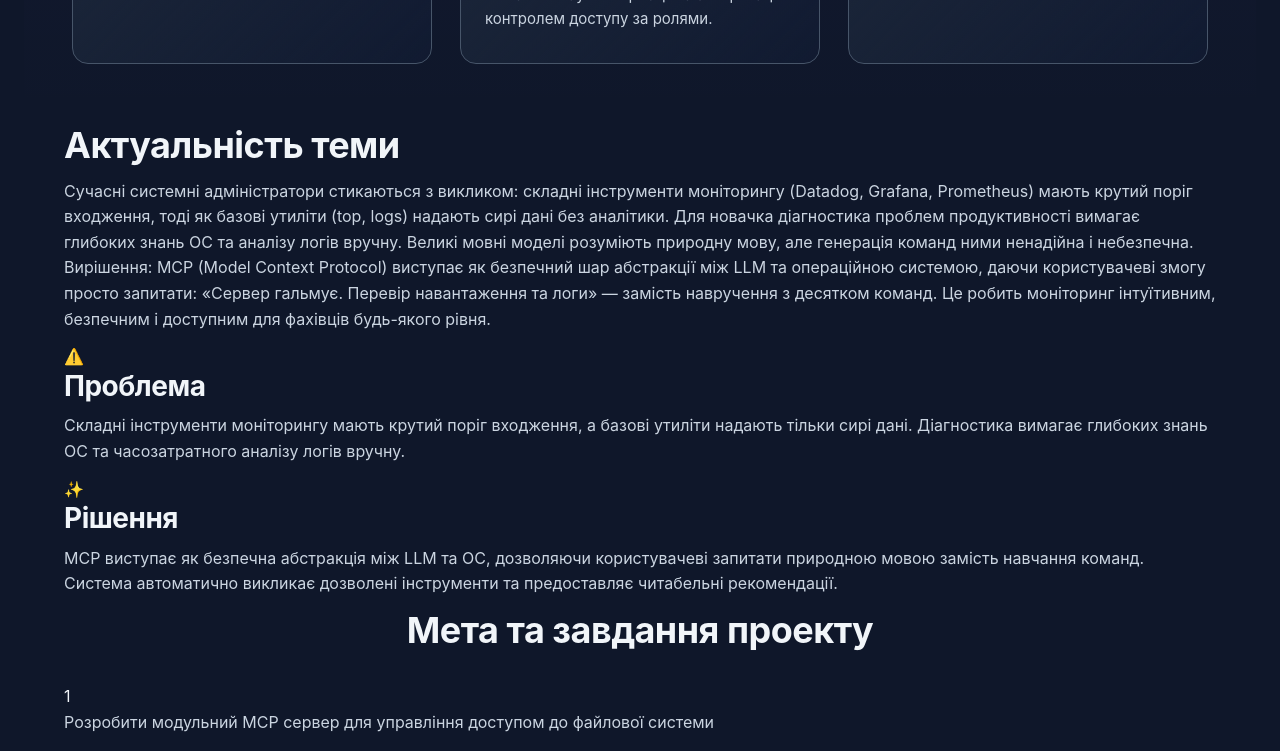
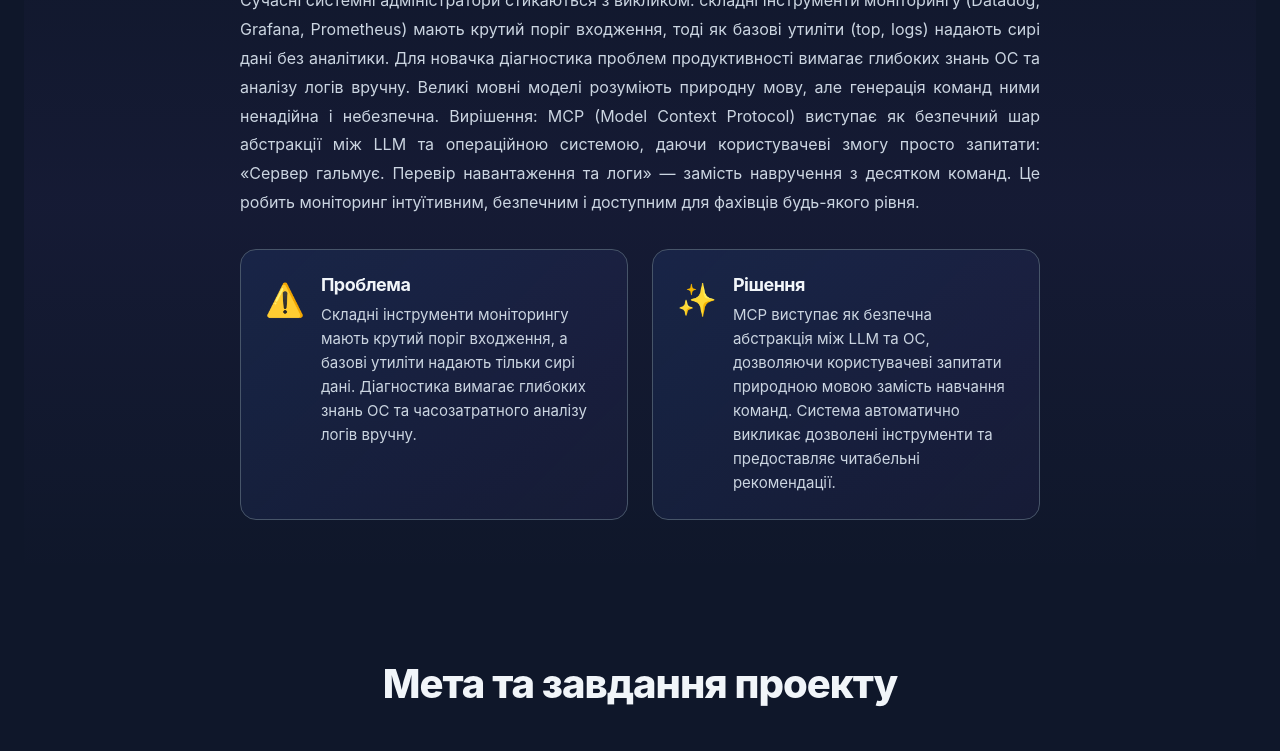
Before and after one commit to LyaKonch/diploma_landing, a React (Vite) app: page / in a window 1280 px wide. Shown: the part 1680-2431 px from the top of the page. Built offline with nearby package versions, Linux system fonts and the light colour scheme.

Commit message:
Додано нові стилі для секцій

```diff
--- a/src/styles/App.css
+++ b/src/styles/App.css
@@ -348,6 +348,28 @@ a:focus-visible {
   letter-spacing: -1px;
 }
 
+.header__logo-section {
+  display: flex;
+  align-items: center;
+  gap: 12px;
+}
+
+.header__logo {
+  width: 48px;
+  height: 48px;
+  border-radius: 8px;
+  object-fit: contain;
+  transition: var(--transition);
+  background: rgba(235, 145, 145, 0.08);
+  padding: 6px;
+  filter: invert(0.9) brightness(1) drop-shadow(0 4px 6px rgba(140, 59, 246, 0.3));
+}
+
+.header__logo:hover {
+  transform: scale(1.05);
+  filter: drop-shadow(0 6px 12px rgba(59, 130, 246, 0.4));
+}
+
 .header__nav {
   align-items: center;
 }
@@ -608,6 +630,23 @@ a:focus-visible {
   transition: var(--transition);
 }
 
+.footer__logo {
+  width: 64px;
+  height: 64px;
+  border-radius: 12px;
+  object-fit: contain;
+  transition: var(--transition);
+  background: rgba(255, 255, 255, 0.12);
+  padding: 8px;
+  filter: invert(1) brightness(0.85) drop-shadow(0 4px 6px rgba(139, 92, 246, 0.25));
+}
+
+.footer__logo:hover {
+  opacity: 1;
+  transform: translateY(-4px);
+  filter: drop-shadow(0 8px 12px rgba(139, 92, 246, 0.3));
+}
+
 .footer__links a::after {
   content: '';
   position: absolute;
@@ -640,3 +679,369 @@ a:focus-visible {
 ::-webkit-scrollbar-thumb:hover {
   background: var(--primary);
 }
+
+/* Actuality Section */
+.actuality {
+  padding: 80px 24px 60px;
+  background: linear-gradient(
+    180deg,
+    transparent 0%,
+    rgba(139, 92, 246, 0.05) 50%,
+    transparent 100%
+  );
+}
+
+.actuality__content {
+  max-width: 800px;
+  margin: 0 auto;
+}
+
+.actuality__title {
+  font-size: clamp(28px, 4vw, 40px);
+  font-weight: 800;
+  margin-bottom: 28px;
+  text-align: center;
+  letter-spacing: -1px;
+}
+
+.actuality__description {
+  font-size: 16px;
+  line-height: 1.8;
+  color: var(--text-secondary);
+  margin-bottom: 32px;
+  text-align: justify;
+}
+
+.actuality__highlights {
+  display: grid;
+  grid-template-columns: repeat(auto-fit, minmax(300px, 1fr));
+  gap: 24px;
+  margin-bottom: 0;
+}
+
+.actuality__highlight {
+  display: flex;
+  gap: 16px;
+  padding: 24px;
+  background: linear-gradient(135deg, rgba(59, 130, 246, 0.1) 0%, rgba(139, 92, 246, 0.05) 100%);
+  border: 1px solid var(--border-color);
+  border-radius: var(--radius);
+  align-items: flex-start;
+  transition: var(--transition);
+}
+
+.actuality__highlight:hover {
+  border-color: var(--primary);
+  background: linear-gradient(135deg, rgba(59, 130, 246, 0.15) 0%, rgba(139, 92, 246, 0.1) 100%);
+  box-shadow: 0 10px 30px rgba(59, 130, 246, 0.1);
+}
+
+.highlight-badge {
+  font-size: 32px;
+  flex-shrink: 0;
+}
+
+.actuality__highlight h3 {
+  font-size: 18px;
+  font-weight: 700;
+  color: var(--text-primary);
+  margin: 0 0 8px;
+}
+
+.actuality__highlight p {
+  margin: 0;
+  color: var(--text-secondary);
+  font-size: 15px;
+  line-height: 1.6;
+}
+
+/* Goals Section */
+.goals {
+  padding: 80px 24px 60px;
+}
+
+.goals__title {
+  font-size: clamp(28px, 4vw, 40px);
+  font-weight: 800;
+  margin-bottom: 48px;
+  letter-spacing: -1px;
+}
+
+.goals__list {
+  display: grid;
+  gap: 20px;
+  max-width: 900px;
+  margin: 0 auto;
+}
+
+.goal-item {
+  display: flex;
+  gap: 20px;
+  padding: 24px;
+  background: linear-gradient(135deg, var(--surface) 0%, rgba(59, 130, 246, 0.03) 100%);
+  border: 1px solid var(--border-color);
+  border-radius: var(--radius);
+  transition: var(--transition);
+}
+
+.goal-item:hover {
+  border-color: var(--primary);
+  background: linear-gradient(135deg, var(--surface) 0%, rgba(59, 130, 246, 0.08) 100%);
+  transform: translateX(8px);
+  box-shadow: 0 10px 30px rgba(59, 130, 246, 0.1);
+}
+
+.goal-item__number {
+  display: flex;
+  align-items: center;
+  justify-content: center;
+  min-width: 48px;
+  width: 48px;
+  height: 48px;
+  background: linear-gradient(135deg, var(--primary) 0%, var(--secondary) 100%);
+  border-radius: 50%;
+  color: white;
+  font-weight: 800;
+  font-size: 20px;
+  flex-shrink: 0;
+}
+
+.goal-item__text {
+  font-size: 16px;
+  line-height: 1.7;
+  color: var(--text-secondary);
+  margin: 0;
+}
+
+/* Methodology Section */
+.methodology {
+  padding: 80px 24px 60px;
+  background: linear-gradient(
+    180deg,
+    rgba(139, 92, 246, 0.05) 0%,
+    transparent 50%,
+    rgba(59, 130, 246, 0.03) 100%
+  );
+}
+
+.methodology__title {
+  font-size: clamp(28px, 4vw, 40px);
+  font-weight: 800;
+  margin-bottom: 48px;
+  letter-spacing: -1px;
+}
+
+.methodology__grid {
+  display: grid;
+  grid-template-columns: repeat(auto-fit, minmax(250px, 1fr));
+  gap: 24px;
+  max-width: 1200px;
+  margin: 0 auto;
+}
+
+.methodology-card {
+  display: flex;
+  flex-direction: column;
+  align-items: center;
+  text-align: center;
+  padding: 32px 24px;
+  background: var(--surface);
+  border: 1px solid var(--border-color);
+  border-radius: var(--radius);
+  transition: var(--transition);
+}
+
+.methodology-card:hover {
+  border-color: var(--primary);
+  background: linear-gradient(135deg, var(--surface) 0%, rgba(59, 130, 246, 0.05) 100%);
+  transform: translateY(-8px);
+  box-shadow: var(--shadow);
+}
+
+.methodology-card__icon {
+  font-size: 48px;
+  margin-bottom: 16px;
+}
+
+.methodology-card__text {
+  font-size: 15px;
+  line-height: 1.6;
+  color: var(--text-secondary);
+  margin: 0;
+}
+
+/* Results Section */
+.results {
+  padding: 80px 24px 60px;
+}
+
+.results__title {
+  font-size: clamp(28px, 4vw, 40px);
+  font-weight: 800;
+  margin-bottom: 48px;
+  letter-spacing: -1px;
+}
+
+.results__grid {
+  display: grid;
+  grid-template-columns: repeat(auto-fit, minmax(200px, 1fr));
+  gap: 24px;
+  max-width: 1200px;
+  margin: 0 auto 48px;
+}
+
+.result-card {
+  display: flex;
+  flex-direction: column;
+  align-items: center;
+  text-align: center;
+  padding: 32px 24px;
+  background: linear-gradient(135deg, var(--surface) 0%, rgba(59, 130, 246, 0.05) 100%);
+  border: 1px solid var(--border-color);
+  border-radius: var(--radius);
+  transition: var(--transition);
+}
+
+.result-card:hover {
+  border-color: var(--primary);
+  transform: translateY(-8px);
+  box-shadow: 0 20px 40px rgba(59, 130, 246, 0.15);
+}
+
+.result-card__icon {
+  font-size: 48px;
+  margin-bottom: 16px;
+}
+
+.result-card__label {
+  font-size: 14px;
+  font-weight: 700;
+  color: var(--text-muted);
+  text-transform: uppercase;
+  letter-spacing: 0.5px;
+  margin: 0 0 8px;
+}
+
+.result-card__value {
+  font-size: 32px;
+  font-weight: 900;
+  background: linear-gradient(135deg, var(--primary-light) 0%, var(--secondary) 100%);
+  -webkit-background-clip: text;
+  -webkit-text-fill-color: transparent;
+  background-clip: text;
+  margin: 0;
+}
+
+.results__summary {
+  max-width: 800px;
+  margin: 0 auto;
+  padding: 32px;
+  background: linear-gradient(180deg, rgba(59, 130, 246, 0.1) 0%, rgba(139, 92, 246, 0.05) 100%);
+  border: 1px solid var(--border-color);
+  border-radius: var(--radius);
+  text-align: center;
+}
+
+.results__summary p {
+  color: var(--text-secondary);
+  font-size: 16px;
+  line-height: 1.7;
+  margin: 0;
+}
+
+/* Contacts Section */
+.contacts {
+  padding: 80px 24px 60px;
+  background: linear-gradient(
+    180deg,
+    rgba(139, 92, 246, 0.05) 0%,
+    transparent 100%
+  );
+}
+
+.contacts__title {
+  font-size: clamp(28px, 4vw, 40px);
+  font-weight: 800;
+  margin-bottom: 48px;
+  letter-spacing: -1px;
+}
+
+.contacts__grid {
+  display: grid;
+  grid-template-columns: repeat(auto-fit, minmax(250px, 1fr));
+  gap: 24px;
+  max-width: 1000px;
+  margin: 0 auto;
+}
+
+.contact-card {
+  display: flex;
+  flex-direction: column;
+  padding: 28px;
+  background: var(--surface);
+  border: 1px solid var(--border-color);
+  border-radius: var(--radius);
+  transition: var(--transition);
+}
+
+.contact-card:hover {
+  border-color: var(--primary);
+  background: linear-gradient(135deg, var(--surface) 0%, rgba(59, 130, 246, 0.08) 100%);
+  transform: translateY(-6px);
+  box-shadow: var(--shadow);
+}
+
+.contact-card__title {
+  font-size: 18px;
+  font-weight: 700;
+  color: var(--text-primary);
+  margin: 0 0 12px;
+}
+
+.contact-card__link {
+  color: var(--primary-light);
+  font-size: 15px;
+  font-weight: 600;
+  word-break: break-all;
+  transition: var(--transition);
+}
+
+.contact-card__link:hover {
+  color: var(--primary);
+  text-decoration: underline;
+}
+
+/* Responsive adjustments */
+@media (max-width: 768px) {
+  .actuality,
+  .goals,
+  .methodology,
+  .results,
+  .contacts {
+    padding: 60px 16px 40px;
+  }
+
+  .goal-item {
+    flex-direction: column;
+    align-items: center;
+    text-align: center;
+  }
+
+  .goal-item:hover {
+    transform: translateX(0);
+  }
+
+  .results__grid {
+    grid-template-columns: repeat(2, 1fr);
+  }
+}
+
+@media (max-width: 640px) {
+  .results__grid {
+    grid-template-columns: 1fr;
+  }
+
+  .methodology__grid {
+    grid-template-columns: 1fr;
+  }
+}
```
